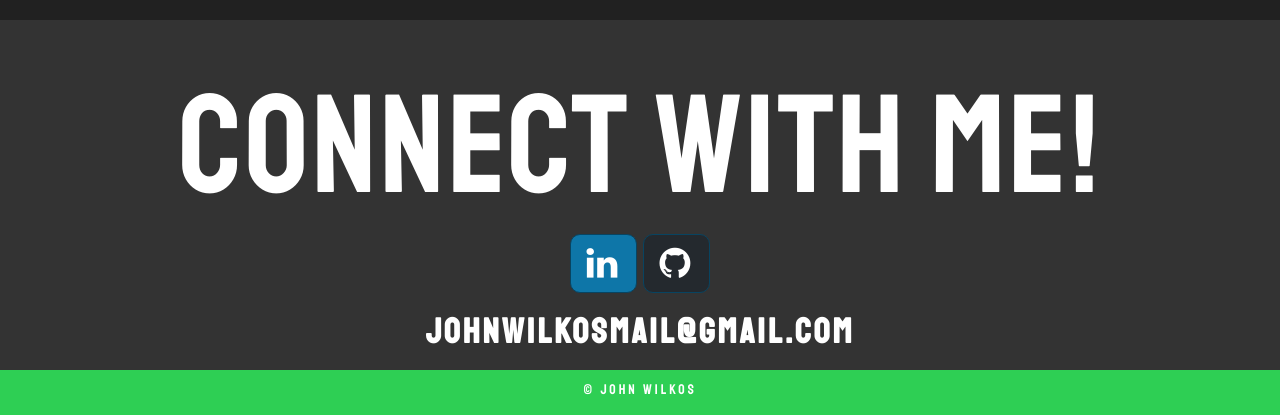
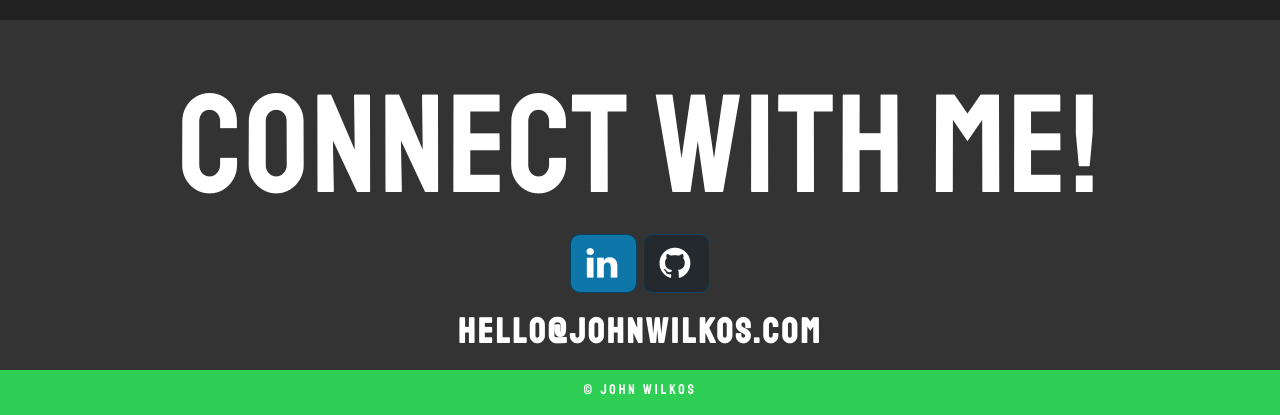
Before and after one commit to kevyman/kevyman.github.io, a plain HTML site: page index.html in a window 1280 px wide. Shown: the part 7298-7713 px from the top of the page. Drawn offline with nearby package versions, Linux system fonts and the light colour scheme; a script that the page names is missing.

Commit message:
Update email in index.html

```diff
--- a/index.html
+++ b/index.html
@@ -292,8 +292,8 @@
           class="fa fa-2x fa-linkedin"></i></a>
       <a class="btn btn-github btn-lg" href="https://github.com/kevyman" target="_blank"><i
           class="fa fa-2x fa-github"></i></a>
-      <a href="mailto:johnwilkosmail@gmail.com">
-        <h3><strong>johnwilkosmail@gmail.com</strong></h3>
+      <a href="mailto:hello@johnwilkos.com">
+        <h3><strong>hello@johnwilkos.com</strong></h3>
       </a>
     </div>
   </section>
```
